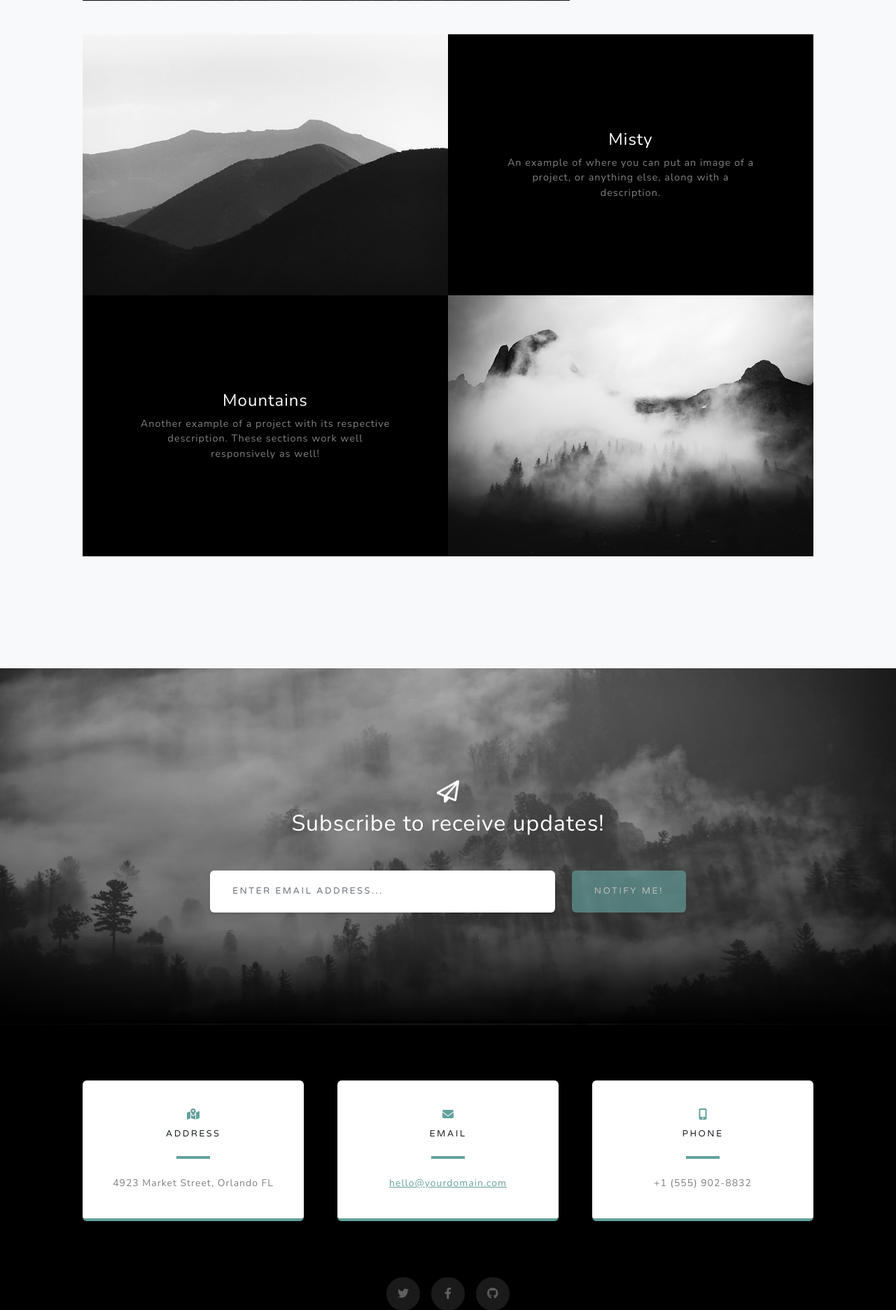
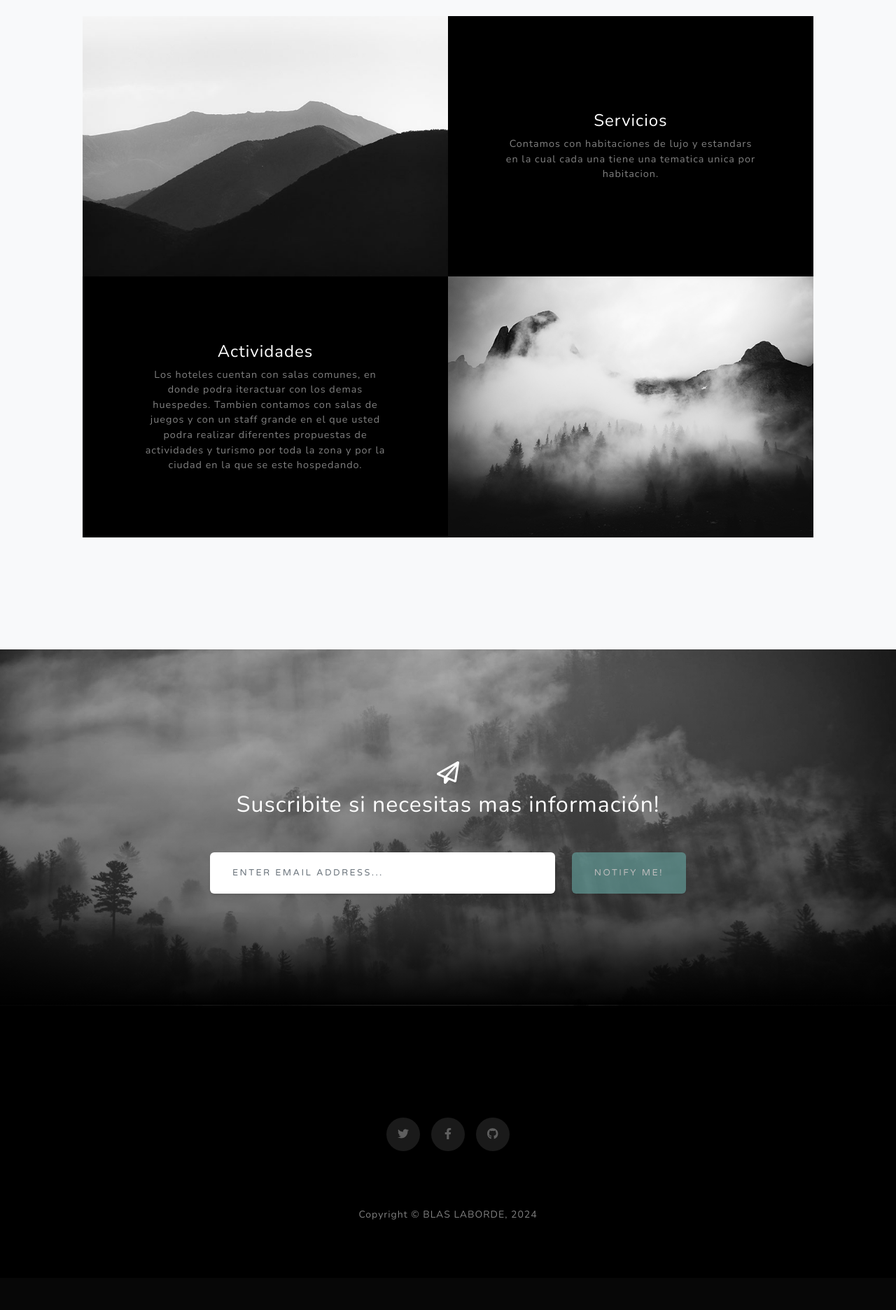
Before and after one commit to blasabel/Proyecto-final-Laborde-blas, a Django app: page /Viajes/inicio/ in a window 1280 px wide. Shown: the part 2119-3991 px from the top of the page at 70% size. After the commit the page ends 3862 px from the top, so only its background shows below. Run offline with Django 5.2, Linux system fonts and the light colour scheme; some libraries are stand-ins or nearby versions.

Commit message:
Segui haciendo cosas en el repo, hice un formulario para cliente y modifique mas cosas

```diff
--- a/Viajes/templates/Viajes/index.html
+++ b/Viajes/templates/Viajes/index.html
@@ -11,7 +11,20 @@
     {% load static %}
 
     {% block contenidoQueCambia %}
+      <!-- About-->
+      <section class="about-section text-center" id="about">
+        <div class="container px-4 px-lg-5">
+            <div class="row gx-4 gx-lg-5 justify-content-center">
+                <div class="col-lg-8">
+                    <h2 class="text-white mb-4">Sobre Nosotros</h2>
+                    <p class="text-white-50">
+                        Somos una empresa dedicada a garantizar la confianza y la seguridad en cada viaje, asegurando que usted y sus seres queridos disfruten de una experiencia inolvidable. Nuestro objetivo es permitirle liberarse de las tareas diarias y centrarse en lo que realmente importa: disfrutar al máximo.
+                    </p>
+                </div>
+            </div>
+            <img class="img-fluid" src="https://img.freepik.com/fotos-premium/bosques-montanas-nubes-tonos-grises_973064-1525.jpg" alt="..." />
+        </div>
+    </section>
 
-    <h1> ESTO ES INICIO</h1>
     {% endblock %}
 </html>
--- a/Viajes/templates/Viajes/padre.html
+++ b/Viajes/templates/Viajes/padre.html
@@ -48,46 +48,30 @@
             </div>
         </header>
         {% block contenidoQueCambia %}
-        <h1>PADRE</h1>
+
         {% endblock %}
-        <!-- About-->
-        <section class="about-section text-center" id="about">
-            <div class="container px-4 px-lg-5">
-                <div class="row gx-4 gx-lg-5 justify-content-center">
-                    <div class="col-lg-8">
-                        <h2 class="text-white mb-4">Built with Bootstrap 5</h2>
-                        <p class="text-white-50">
-                            Grayscale is a free Bootstrap theme created by Start Bootstrap. It can be yours right now, simply download the template on
-                            <a href="https://startbootstrap.com/theme/grayscale/">the preview page.</a>
-                            The theme is open source, and you can use it for any purpose, personal or commercial.
-                        </p>
-                    </div>
-                </div>
-                <img class="img-fluid" src="{% static 'Viajes/assets/img/ipad.png' %}" alt="..." />
-            </div>
-        </section>
         <!-- Projects-->
         <section class="projects-section bg-light" id="projects">
             <div class="container px-4 px-lg-5">
                 <!-- Featured Project Row-->
                 <div class="row gx-0 mb-4 mb-lg-5 align-items-center">
-                    <div class="col-xl-8 col-lg-7"><img class="img-fluid mb-3 mb-lg-0" src="assets/img/bg-masthead.jpg" alt="..." /></div>
+                    <div class="col-xl-8 col-lg-7"><img class="img-fluid mb-3 mb-lg-0" src="{% static 'Viajes/assets/img/bg-masthead.jpg' %}" alt="..." /></div>
                     <div class="col-xl-4 col-lg-5">
                         <div class="featured-text text-center text-lg-left">
-                            <h4>Shoreline</h4>
-                            <p class="text-black-50 mb-0">Grayscale is open source and MIT licensed. This means you can use it for any project - even commercial projects! Download it, customize it, and publish your website!</p>
+                            <h4>Experiencia</h4>
+                            <p class="text-black-50 mb-0">Tenemos mas de 50 hoteles por todo el mundo en donde cada uno tiene una mistica unica acorde con el pais en el que se hospede.</p>
                         </div>
                     </div>
                 </div>
                 <!-- Project One Row-->
                 <div class="row gx-0 mb-5 mb-lg-0 justify-content-center">
-                    <div class="col-lg-6"><img class="img-fluid" src="assets/img/demo-image-01.jpg" alt="..." /></div>
+                    <div class="col-lg-6"><img class="img-fluid" src="{% static 'Viajes/assets/img/demo-image-01.jpg' %}" alt="..." /></div>
                     <div class="col-lg-6">
                         <div class="bg-black text-center h-100 project">
                             <div class="d-flex h-100">
                                 <div class="project-text w-100 my-auto text-center text-lg-left">
-                                    <h4 class="text-white">Misty</h4>
-                                    <p class="mb-0 text-white-50">An example of where you can put an image of a project, or anything else, along with a description.</p>
+                                    <h4 class="text-white">Servicios</h4>
+                                    <p class="mb-0 text-white-50">Contamos con habitaciones de lujo y estandars en la cual cada una tiene una tematica unica por habitacion.</p>
                                 </div>
                             </div>
                         </div>
@@ -95,13 +79,13 @@
                 </div>
                 <!-- Project Two Row-->
                 <div class="row gx-0 justify-content-center">
-                    <div class="col-lg-6"><img class="img-fluid" src="assets/img/demo-image-02.jpg" alt="..." /></div>
+                    <div class="col-lg-6"><img class="img-fluid" src="{% static 'Viajes/assets/img/demo-image-02.jpg' %}" alt="..." /></div>
                     <div class="col-lg-6 order-lg-first">
                         <div class="bg-black text-center h-100 project">
                             <div class="d-flex h-100">
                                 <div class="project-text w-100 my-auto text-center text-lg-right">
-                                    <h4 class="text-white">Mountains</h4>
-                                    <p class="mb-0 text-white-50">Another example of a project with its respective description. These sections work well responsively as well!</p>
+                                    <h4 class="text-white">Actividades</h4>
+                                    <p class="mb-0 text-white-50">Los hoteles cuentan con salas comunes, en donde podra iteractuar con los demas huespedes. Tambien contamos con salas de juegos y con un staff grande en el que usted podra realizar diferentes propuestas de actividades y turismo por toda la zona y por la ciudad en la que se este hospedando.</p>
                                 </div>
                             </div>
                         </div>
@@ -115,7 +99,7 @@
                 <div class="row gx-4 gx-lg-5">
                     <div class="col-md-10 col-lg-8 mx-auto text-center">
                         <i class="far fa-paper-plane fa-2x mb-2 text-white"></i>
-                        <h2 class="text-white mb-5">Subscribe to receive updates!</h2>
+                        <h2 class="text-white mb-5">Suscribite si necesitas mas información!</h2>
                         <!-- * * * * * * * * * * * * * * *-->
                         <!-- * * SB Forms Contact Form * *-->
                         <!-- * * * * * * * * * * * * * * *-->
@@ -129,15 +113,15 @@
                                 <div class="col"><input class="form-control" id="emailAddress" type="email" placeholder="Enter email address..." aria-label="Enter email address..." data-sb-validations="required,email" /></div>
                                 <div class="col-auto"><button class="btn btn-primary disabled" id="submitButton" type="submit">Notify Me!</button></div>
                             </div>
-                            <div class="invalid-feedback mt-2" data-sb-feedback="emailAddress:required">An email is required.</div>
-                            <div class="invalid-feedback mt-2" data-sb-feedback="emailAddress:email">Email is not valid.</div>
+                            <div class="invalid-feedback mt-2" data-sb-feedback="emailAddress:required">Email requerido.</div>
+                            <div class="invalid-feedback mt-2" data-sb-feedback="emailAddress:email">Email invalido.</div>
                             <!-- Submit success message-->
                             <!---->
                             <!-- This is what your users will see when the form-->
                             <!-- has successfully submitted-->
                             <div class="d-none" id="submitSuccessMessage">
                                 <div class="text-center mb-3 mt-2 text-white">
-                                    <div class="fw-bolder">Form submission successful!</div>
+                                    <div class="fw-bolder">Formulario subido con exito!</div>
                                     To activate this form, sign up at
                                     <br />
                                     <a href="https://startbootstrap.com/solution/contact-forms">https://startbootstrap.com/solution/contact-forms</a>
@@ -153,41 +137,9 @@
                 </div>
             </div>
         </section>
-        <!-- Contact-->
-        <section class="contact-section bg-black">
+         <!-- Contact-->
+         <section class="contact-section bg-black">
             <div class="container px-4 px-lg-5">
-                <div class="row gx-4 gx-lg-5">
-                    <div class="col-md-4 mb-3 mb-md-0">
-                        <div class="card py-4 h-100">
-                            <div class="card-body text-center">
-                                <i class="fas fa-map-marked-alt text-primary mb-2"></i>
-                                <h4 class="text-uppercase m-0">Address</h4>
-                                <hr class="my-4 mx-auto" />
-                                <div class="small text-black-50">4923 Market Street, Orlando FL</div>
-                            </div>
-                        </div>
-                    </div>
-                    <div class="col-md-4 mb-3 mb-md-0">
-                        <div class="card py-4 h-100">
-                            <div class="card-body text-center">
-                                <i class="fas fa-envelope text-primary mb-2"></i>
-                                <h4 class="text-uppercase m-0">Email</h4>
-                                <hr class="my-4 mx-auto" />
-                                <div class="small text-black-50"><a href="#!">hello@yourdomain.com</a></div>
-                            </div>
-                        </div>
-                    </div>
-                    <div class="col-md-4 mb-3 mb-md-0">
-                        <div class="card py-4 h-100">
-                            <div class="card-body text-center">
-                                <i class="fas fa-mobile-alt text-primary mb-2"></i>
-                                <h4 class="text-uppercase m-0">Phone</h4>
-                                <hr class="my-4 mx-auto" />
-                                <div class="small text-black-50">+1 (555) 902-8832</div>
-                            </div>
-                        </div>
-                    </div>
-                </div>
                 <div class="social d-flex justify-content-center">
                     <a class="mx-2" href="#!"><i class="fab fa-twitter"></i></a>
                     <a class="mx-2" href="#!"><i class="fab fa-facebook-f"></i></a>
@@ -196,11 +148,11 @@
             </div>
         </section>
         <!-- Footer-->
-        <footer class="footer bg-black small text-center text-white-50"><div class="container px-4 px-lg-5">Copyright &copy; Your Website 2023</div></footer>
+        <footer class="footer bg-black small text-center text-white-50"><div class="container px-4 px-lg-5">Copyright &copy; BLAS LABORDE, 2024</div></footer>
         <!-- Bootstrap core JS-->
         <script src="https://cdn.jsdelivr.net/npm/bootstrap@5.2.3/dist/js/bootstrap.bundle.min.js"></script>
         <!-- Core theme JS-->
-        <script src="js/scripts.js"></script>
+        <script src="{% static 'Viajes/js/scripts.js'%}"></script>
         <!-- * * * * * * * * * * * * * * * * * * * * * * * * * * * * * * * * * * * * * * * *-->
         <!-- * *                               SB Forms JS                               * *-->
         <!-- * * Activate your form at https://startbootstrap.com/solution/contact-forms * *-->
--- a/Viajes/urls.py
+++ b/Viajes/urls.py
@@ -7,4 +7,5 @@ urlpatterns = [
     path('destino/', views.destino, name='destino'),
     path('estadia/', views.estadia, name='estadia'),
 
+
 ]
--- a/Viajes/views.py
+++ b/Viajes/views.py
@@ -1,4 +1,6 @@
 from django.shortcuts import render
+from Viajes.forms import ClienteFormulario, DestinoFormulario, EstadiaFormulario
+from Viajes.models import Cliente, Destino, Estadia
 
 # Create your views here.
 
@@ -13,3 +15,21 @@ def destino(request):
 
 def estadia(request):
     return render(request, 'Viajes/estadia.html')
+
+def clienteFormulario(request):
+    if request.method == "POST":
+        miFormulario = ClienteFormulario(request.POST)
+        print(miFormulario)
+
+        if miFormulario.is_valid():
+            informacion = miFormulario.cleaned_data
+            curso = Cliente(nombre=informacion["nombre"],
+                            apellido=informacion["apellido"],
+                            edad=informacion["edad"],
+                            email=informacion["email"])
+            curso.save()
+            return render(request, "Viajes/index.html")
+    else:
+        miFormulario = ClienteFormulario()
+
+    return render(request, "Viajes/cliente.html", {"miFormulario": miFormulario})
```
Also changed, not shown: Viajes/forms.py (added, +18 -0 lines), Viajes/templates/Viajes/cliente.html (+20 -14 lines), Viajes/migrations/0001_initial.py (added), db.sqlite3.
